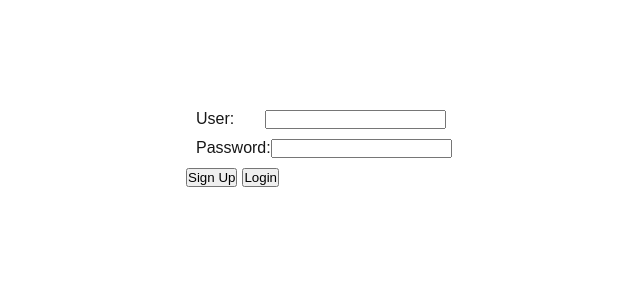
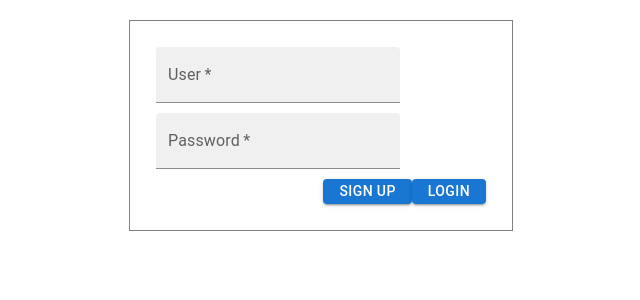
Before and after one commit to erazo14/ChatRoomLoyica, a Next.js app in the folder FE/: page /pages/login in a window 1280 px wide. Shown: the top 300 px of the page, without its empty margins (319-959 px from the left). Built offline with nearby package versions, Linux system fonts and the light colour scheme; no server answers.

Commit message:
feat: adding mui styles

```diff
--- a/FE/package.json
+++ b/FE/package.json
@@ -9,6 +9,9 @@
     "lint": "next lint"
   },
   "dependencies": {
+    "@emotion/react": "^11.14.0",
+    "@emotion/styled": "^11.14.0",
+    "@mui/material": "^6.4.6",
     "next": "15.2.0",
     "react": "^19.0.0",
     "react-dom": "^19.0.0"
--- a/FE/src/app/globals.css
+++ b/FE/src/app/globals.css
@@ -11,13 +11,6 @@
 }
 
 html,
-body {
-  max-width: 100vw;
-  overflow-x: hidden;
-  align-items: center;
-  justify-items: center;
-  padding: 50px;
-}
 
 body {
   color: var(--foreground);
--- a/FE/src/app/pages/home/page.tsx
+++ b/FE/src/app/pages/home/page.tsx
@@ -20,7 +20,7 @@ const HomePage = () => {
 
     const logOut = () => {
         sessionStorage.removeItem("loggedUser");
-        router.replace('login');
+        router.back();
     }
 
     const subscribeRoom = () => {
--- a/FE/src/app/pages/login/login.module.css
+++ b/FE/src/app/pages/login/login.module.css
@@ -1,5 +1,13 @@
+.loginWrapper {
+  max-width: 100vw;
+  overflow-x: hidden;
+  align-items: center;
+  justify-items: center;
+  padding: 20px;
+}
+
 .wrapperLogin {
-  width: 270px;
+  width: 350px;
 }
 
 .wrapperLabels {
@@ -14,6 +22,7 @@
   margin: 10px;
 }
 
-.button:last-child {
+.button {
+  height: 25px;
   margin-left: 5px
 }
--- a/FE/src/app/pages/login/page.tsx
+++ b/FE/src/app/pages/login/page.tsx
@@ -2,6 +2,7 @@
 import { useRouter } from "next/navigation";
 import styles from "./login.module.css";
 import { useState } from 'react';
+import { Box, Button, TextField } from "@mui/material";
 
 
 const LoginPage = () => {
@@ -49,14 +50,17 @@ const LoginPage = () => {
     };
 
     return (
-        <div>
+        <div className={styles.loginWrapper}>
+            <Box
+                sx={{ p: 2, border: '1px solid grey' }}
+            >
                 <form className={styles.wrapperLogin} onSubmit={handleSubmit}>
                     <div className={styles.wrapperLabels}>
-                    <div>
-                        <label>User:</label>
-                    </div>
-                    <input
-                        type="user"
+                        <TextField
+
+                            label="User"
+                            type="text"
+                            variant="filled"
                             id="user"
                             value={user}
                             onChange={(e) => setUser(e.target.value)}
@@ -64,10 +68,9 @@ const LoginPage = () => {
                         />
                     </div>
                     <div className={styles.wrapperLabels}>
-                    <div>
-                        <label>Password:</label>
-                    </div>
-                    <input
+                        <TextField
+                            label="Password"
+                            variant="filled"
                             type="password"
                             id="password"
                             value={password}
@@ -76,11 +79,12 @@ const LoginPage = () => {
                         />
                     </div>
                     {error && <p>{error}</p>}
-                <div>
-                    <button className={styles.button} onClick={handleSignUp}>Sign Up</button>
-                    <button className={styles.button} type="submit">Login</button>
+                    <div className={styles.buttonWrapper}>
+                        <Button variant="contained" className={styles.button} onClick={handleSignUp}>Sign Up</Button>
+                        <Button variant="contained" className={styles.button} type="submit">Login</Button>
                     </div>
                 </form>
+            </Box>
         </div>
     )
 }
```
Also changed, not shown: 1 other file (tests, documents, lock files or other folders). Lines whose indentation alone changed are shown as unchanged.
